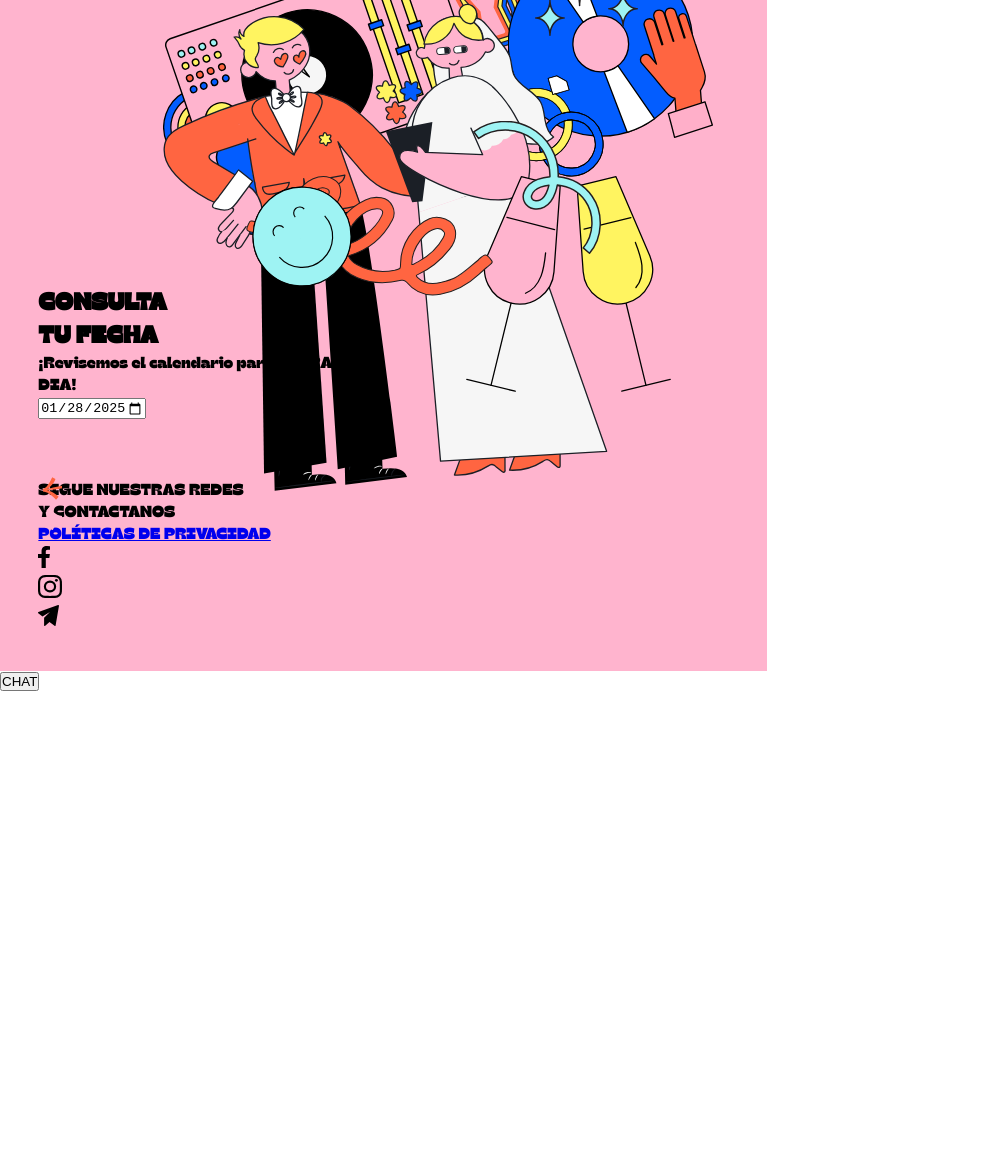
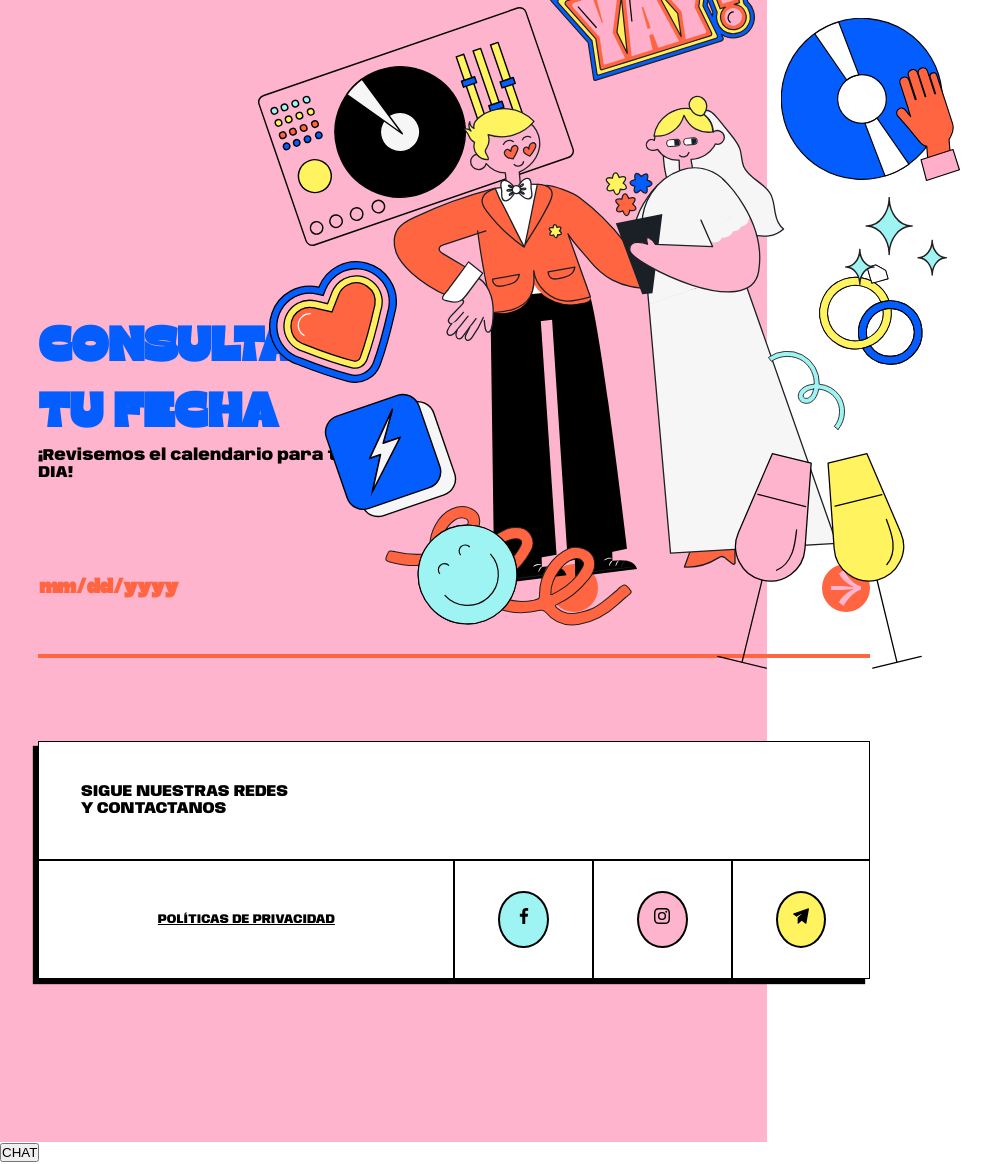
Before and after one commit to HugoAndresGonzalez/Proyecto_HTML_CSS, a plain HTML site: page index.html in a window 1280 px wide. Shown: the part 4933-6097 px from the top of the page, without its empty margins (0-1008 px from the left). Before the commit the page ends 5626 px from the top, so only its background shows below. Drawn offline with Linux system fonts and the light colour scheme; a web font is replaced by a local one.

Commit message:
docs: :memo: Estilos seccion de "Footer".

```diff
--- a/index.html
+++ b/index.html
@@ -187,32 +187,36 @@
                 <h1>CONSULTA <br> TU FECHA</h1>
                 <p>¡Revisemos el calendario para tu GRAN <br> DIA!</p>
                 <div class="calendario">
-                    <input type="date" name="fecha" id="fecha" min="2023-01-01" max="2025-04-04" value="2025-01-28">
-                    <div class="contenedor-flecha uno">
-                        <img src="img/imagenes/5fc9d26abf0e99192eae9cde_footer-arrow-prev.svg" alt="">
-                    </div>
-                    <div class="contenedor-flecha uno">
-                        <img src="img/imagenes/5fc9d26a90f3d96dd459ee12_footer-arrow-next.svg" alt="">
+                    <input type="date" name="fecha" id="fecha" min="2023-01-01" max="2025-04-04" value="Año-Mes-Dia">
+                    <div class="flechitas">
+                        <div class="contenedor-flecha-uno">
+                            <img src="img/imagenes/5fc9d26abf0e99192eae9cde_footer-arrow-prev.svg" alt="">
+                        </div>
+                        <div class="contenedor-flecha-uno">
+                            <img src="img/imagenes/5fc9d26a90f3d96dd459ee12_footer-arrow-next.svg" alt="">
+                        </div>
                     </div>
                 </div>
                 <footer class="pie-pagina">
-                    <div class="contenedor-informacion">
+                    <div class="informacion">
                         <p>SIGUE NUESTRAS REDES<br>Y CONTACTANOS</p>
                     </div>
-                    <div class="footer-botones-redes">
-                        <a href="#" class="politicas">POLÍTICAS DE PRIVACIDAD</a>
-                        <div class="redes">
-                          <a href="#"><div class="icon fb">
+                    <a href="#" class="politicas">POLÍTICAS DE PRIVACIDAD</a>
+                    <a href="#" >
+                        <div class="icon fb">
                             <img src="img/imagenes/5fca1a6d65765e6aade3737f_facebook.svg" alt="facebook">
-                          </div></a>
-                          <a href="#"><div class="icon ig">
+                        </div>
+                    </a>
+                    <a href="#">
+                        <div class="icon ig">
                             <img src="img/imagenes/5fca1a6e24622cfcec9bcb64_instagram.svg" alt="instagram">
-                          </div></a>
-                          <a href="#"><div class="icon tg">
+                        </div>
+                    </a>
+                    <a href="#">
+                        <div class="icon tg">
                             <img src="img/imagenes/5fca1a6ef9f03cfe4654e621_email.svg" alt="telegram">
-                          </div></a>
                         </div>
-                      </div>
+                    </a>
                 </footer>
             </div>
 
--- a/styles.css
+++ b/styles.css
@@ -344,7 +344,7 @@ font-family: "gulfs-display";
     width: 60%;
     height: 5rem;
     border-radius:45px ;
-    box-shadow: 5px 6px 10px rgba(0, 0,0,4);
+    box-shadow: 5px 6px 1px rgba(0, 0,0,4);
 }
 .perilla{
     width: 5rem;
@@ -399,7 +399,6 @@ height: 3.5rem;
 }
 #sesion:checked + label .cir-uno {
     margin-left: 50%;
-
 }
 
 #video:checked + label .cir-dos {
@@ -464,20 +463,20 @@ top: 88%;
 .Contacto{
     display: grid;
     grid-template-columns: 1fr;
-    grid-template-rows: 1fr 1fr;
+    grid-template-rows: 0.75fr 1fr;
     background-color:#ffb4ce;
     padding: 5%;
 }
 .dibujo-boda{
     position: relative;
-    grid-column: 1;
+    grid-column: 1/2;
     grid-row: 1/2;
 }
 
 .novios{
     position: absolute;
-    top: 18%;
-    left: 50%;
+    top: 12vw;
+    left: 45vw;
     transform: translateX(-50%);
     width: 35vw;
     z-index: 100;
@@ -486,75 +485,171 @@ top: 88%;
 .exclamacion{
     position: absolute;
     width: 16vw;
-    left: 45%;
+    left: 40vw;
 }
 .mano-disco{
     position: absolute;
-    width: 16vw;
-    left: 68%;
-    top: 3%;
+    width: 14vw;
+    left: 58vw;
+    top: 6vw;
 }
 .copas{
     position: absolute;
     width: 16vw;
-    left: 62%;
-    top: 68%;
+    left: 53vw;
+    top: 40vw;
     z-index: 200;
 }
 .loop{
     position: absolute;
-    width: 10vw;
-    left: 63%;
-    top: 52%;
+    width: 6vw;
+    left: 57vw;
+    top: 32vw;
     z-index: 200;
 }
 .corazon{
     position: absolute;
     width: 10vw;
-    left: 18%;
-    top: 35%;
+    left: 18vw;
+    top: 25vw;
 }
 
 .musica{
     position: absolute;
     width: 25vw;
-    left: 18%;
-    top: 2%;
+    left: 17vw;
+    top: 5vw;
 }
 .anillos{
     position: absolute;
     width: 10vw;
-    left: 65%;
-    top: 38%;
+    left: 60vw;
+    top: 25vw;
 }
 .loop-wide{
     position: absolute;
     width: 20vw;
-    left: 30%;
-    top: 60%;
+    left: 27vw;
+    top: 42vw;
     z-index: 200;
 }
 .box-icon{
     position: absolute;
     width: 11vw;
-    left: 25%;
-    top: 50%;
+    left:22vw;
+    top: 35vw;
 }
 .smile{
     position: absolute;
     width: 11vw;
-    left: 28%;
-    top: 65%;
+    left: 28vw;
+    top:44vw;
     z-index: 200;
 }
 .stars{
     position: absolute;
     width: 8vw;
-    left: 72%;
-    top: 2%;
+    left: 63vw;
+    top: 20vw;
 }
 
 .consulta-date{
-    grid-column: 1;
+    grid-column: 1/2;
     grid-row: 2/3;
 }
+
+.consulta-date h1{
+    color:#035dff ;
+    font-size: 3rem;
+}
+.consulta-date p{
+    font-family: "anybody",sans-serif ;
+}
+.calendario{
+    width: 100%;
+    display: inline-flex;
+    margin-top: 10%;
+    justify-content:space-between;
+    padding-bottom:5% ;
+    border-bottom:4px solid #ff6541; ;
+}
+.calendario input{
+    appearance: none;
+    border: none;
+    background: none;
+    width: 40vw;
+    color: #ff6541;
+    font-weight: bold;
+    font-family: "gulfs-display";
+    font-size: 1.3rem;
+    border-radius: 25px;
+    cursor: pointer;
+}
+input[type="date"]::-webkit-calendar-picker-indicator {
+    opacity: 0;
+  }
+.flechitas{
+    display:inline-flex;
+    width: 25vw;
+    justify-content: space-between;
+}
+.contenedor-flecha-uno{
+    display: flex;
+    justify-content: center;
+    border-radius: 100%;
+    width:3rem ;
+    height:3rem ;
+    background-color:#ff6541 ;
+    padding: 2%;
+}
+
+.pie-pagina {
+    display: grid;
+    grid-template-columns: repeat(6,1fr);
+    grid-template-rows: repeat(2,1fr);
+    background-color: white;
+    margin-top: 10%;
+    box-shadow: -5px 5px 1px rgba(0, 0,0,1);
+}
+.informacion{
+    grid-row: 1/2;
+    grid-column: 1/7;
+    font-family: sans-serif;
+    padding: 5%;
+    border: 1px solid black;
+}
+.politicas{
+    grid-row: 2/3;
+    grid-column: 1/4;
+    color: black;
+    padding: 5%;
+    font-family: "anybody";
+    font-size: 0.8rem;
+}
+.pie-pagina  a{
+    display: flex;
+    border: 1px solid black;
+    justify-content: center;
+    align-items: center;
+    padding: 3%;
+
+}
+.pie-pagina  a img{
+    width: 1rem;
+    height: 1rem;
+}
+
+.icon{
+    border: 2px solid black;
+    padding: 12%;
+    border-radius: 100%;
+}
+.fb{
+    background-color:#9ef3f3 ;
+}
+.ig{
+    background-color:#ffb4ce;
+}
+.tg{
+    background-color:#fff460;
+}
```
